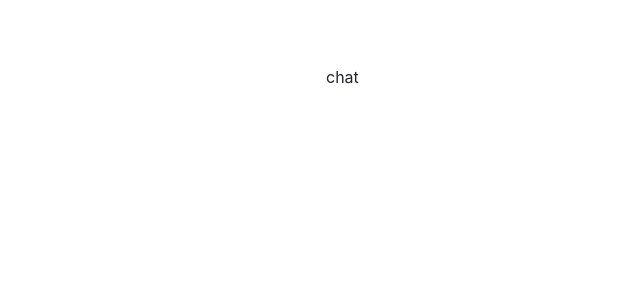
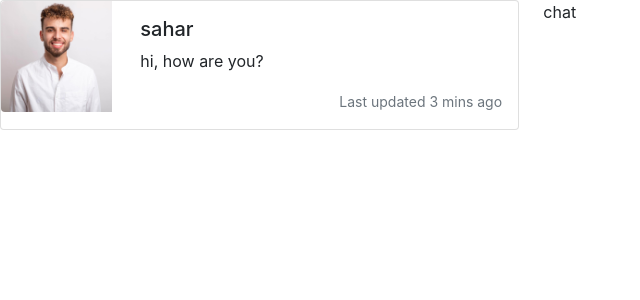
Before and after one commit to BenEli1/WhatsappWebReplica, a React (Create React App) app: page /chat in a window 1280 px wide. Shown: the top 300 px of the page, without its empty margins (0-640 px from the left). Built offline with nearby package versions, Linux system fonts and the light colour scheme.

Commit message:
I changed the Routing bettwen pages, it will be good for the chat

```diff
--- a/src/Chat/Chat.js
+++ b/src/Chat/Chat.js
@@ -1,13 +1,16 @@
+import ChatUSerCard from "./chatUserCard";
+
 function Chat(){
     return(
         <div className="container">
         <div className="row">
-          <div className="col-xl-3 col-lg-2 col-sm-1 mainbox">
+          <div className="col-xl-5 col-lg-4 col-sm-4">
+            <ChatUSerCard nickName="sahar" />
           </div>
-          <div className="col-xl-6 col-lg-8 col-sm-10  mainbox">
+          <div className="col-xl-6 col-lg-8 col-sm-10">
             chat
           </div>
-          <div className="col-xl-3 col-lg-2 col-sm-1 mainbox">
+          <div className="col-xl-1 col-lg-0 col-sm-0">
           </div>
         </div>
       </div>
--- /dev/null
+++ b/src/Chat/chatUserCard.js
@@ -0,0 +1,25 @@
+function ChatUSerCard({nickName, image}){
+    return(
+        <div className="card">
+            <div className="row">
+                <div className="col-3">
+                    <img src="saharofe.jpg" className="img-fluid rounded-start"></img>
+                </div>
+                <div className="col-9">
+                    <div className="row">
+                        <div className="card-body">
+                            <h5 className="card-title">{nickName}</h5>
+                            <div className="card-text">hi, how are you?</div>
+                        </div>
+                    </div>
+                    <div className="row">
+                        <div className="col-6"></div>
+                        <div className="col-6"><p><small class="text-muted">Last updated 3 mins ago</small></p></div>
+                    </div>
+                </div>
+            </div>
+        </div>
+    );
+}
+
+export default ChatUSerCard;
--- a/src/Users/dataBaseObject.js
+++ b/src/Users/dataBaseObject.js
@@ -1,7 +1,7 @@
 import DataBase from "./DataBase";
 
 var dataBase = new DataBase();
-dataBase.add("Sahar", "SR123456", "soperman", "image1");
+dataBase.add("Sahar", "SR123456", "soperman", "saharofe.jpg");
 dataBase.add("Beneli", "BE123456", "haleschi", "image2");
 
 export default dataBase;
```
Also changed, not shown: public/saharofe.jpg (added).
